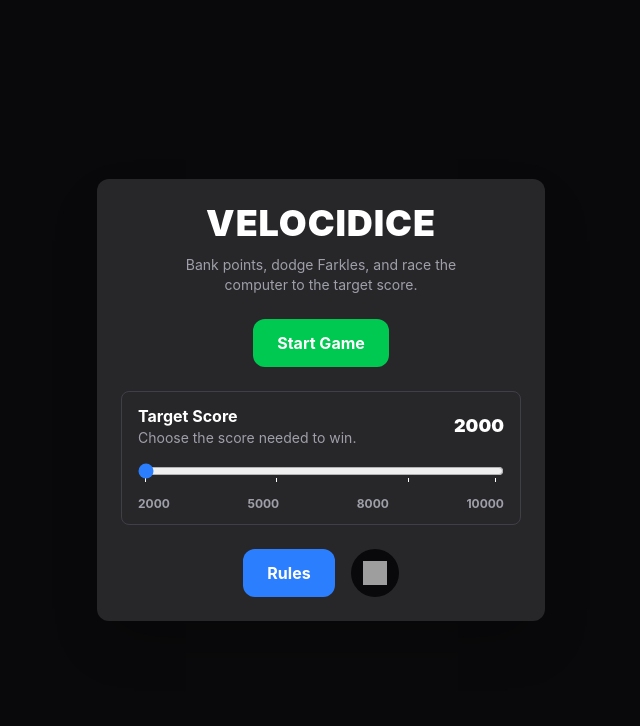
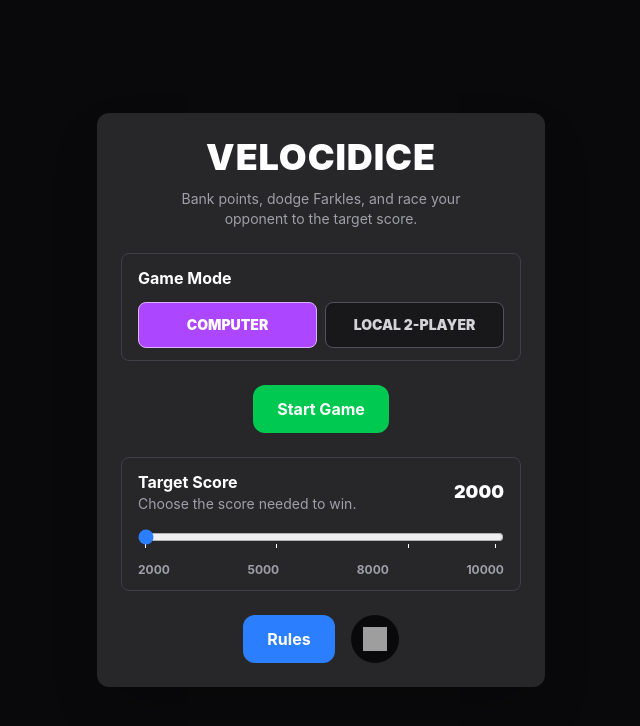
Before and after one commit to maddisanotoole/Velocidice, a React (Vite) app: page / in a window 1280 px wide. Shown: the top 726 px of the page, without its empty margins (319-959 px from the left). Built offline with nearby package versions, Linux system fonts and the light colour scheme; grey boxes are pictures that could not be loaded.

Commit message:
add local multiplayer mode

```diff
--- a/src/App.tsx
+++ b/src/App.tsx
@@ -1,6 +1,6 @@
 import { useEffect, useRef, useState } from "react";
 import Button from "./components/GameButton";
-import { type PlayerId, type PlayerScores } from "./types";
+import { type GameMode, type PlayerId, type PlayerScores } from "./types";
 import { ScoreBoard } from "./components/ScoreBoard";
 import { scoreDice } from "./game/scoring";
 import { PlayerBoard } from "./components/PlayerBoard";
@@ -46,10 +46,11 @@ function App() {
   const [targetScore, setTargetScore] = useState(DEFAULT_TARGET_SCORE);
   const [isMuted, setIsMuted] = useState(isSoundMuted);
   const [hasStartedGame, setHasStartedGame] = useState(false);
+  const [gameMode, setGameMode] = useState<GameMode>("computer");
 
   const [playerScore, setPlayerScore] = useState<PlayerScores>({
     player: 0,
-    computer: 0,
+    player2: 0,
   });
 
   const [roundScore, setRoundScore] = useState(0);
@@ -67,26 +68,34 @@ function App() {
   const selectedScore = selectedScoreResult.score;
   const selectedDiceAreValid = selectedScoreResult.allDiceScore;
   const hasFarkled = turn.status === "farkled";
-  const isComputerTurn = currentPlayer === "computer";
-  const turnLabel = currentPlayer === "player" ? "Your Turn" : "Computer Turn";
+  const isComputerControlledTurn =
+    gameMode === "computer" && currentPlayer === "player2";
+  const playerLabels: Record<PlayerId, string> =
+    gameMode === "local"
+      ? { player: "Player 1", player2: "Player 2" }
+      : { player: "You", player2: "Computer" };
+  const turnLabel =
+    gameMode === "computer" && currentPlayer === "player"
+      ? "Your Turn"
+      : `${playerLabels[currentPlayer]} Turn`;
   const turnBannerClasses =
     currentPlayer === "player"
       ? "border-blue-300 bg-blue-500 text-white"
       : "border-purple-300 bg-purple-500 text-white";
   const feedbackMessage = winner
-    ? `${winner} wins!`
+    ? `${playerLabels[winner]} wins!`
     : hasFarkled
       ? "Farkle!"
       : actionMessage;
   const feedbackMessageVariant = winner
-    ? winner === "computer"
+    ? winner === "player2" && gameMode === "computer"
       ? "danger"
       : "success"
     : hasFarkled
       ? "danger"
       : "default";
   const actionDisabledReason = winner
-    ? `${winner} won the game. Reset to play again.`
+    ? `${playerLabels[winner]} won the game. Reset to play again.`
     : hasFarkled
       ? "You farkled. End your turn."
       : selectedDice.length === 0
@@ -96,7 +105,7 @@ function App() {
           : undefined;
 
   function switchTurn() {
-    setCurrentPlayer((prev) => (prev === "player" ? "computer" : "player"));
+    setCurrentPlayer((prev) => (prev === "player" ? "player2" : "player"));
     setRoundScore(0);
     setRerollCount(0);
     playSound("roll");
@@ -115,7 +124,7 @@ function App() {
     if (nextActiveDice.length === 0) {
       const nextRoll = rollNewDice();
 
-      if (isComputerTurn) {
+      if (isComputerControlledTurn) {
         console.info("[Computer] Held dice and rolled hot dice", {
           heldScore: selectedScore,
           nextRoll: diceValuesText(nextRoll.dice),
@@ -134,7 +143,7 @@ function App() {
 
     const nextStatus = didFarkle(nextDice) ? "farkled" : "rolling";
 
-    if (isComputerTurn) {
+    if (isComputerControlledTurn) {
       console.info("[Computer] Held dice and rerolled", {
         heldScore: selectedScore,
         nextActiveDice: diceValuesText(getActiveDice(nextDice)),
@@ -159,7 +168,7 @@ function App() {
     );
   }
   function selectDie(id: number) {
-    if (winner || isTurnChanging || hasFarkled || isComputerTurn) {
+    if (winner || isTurnChanging || hasFarkled || isComputerControlledTurn) {
       return;
     }
 
@@ -180,15 +189,15 @@ function App() {
 
     if (!hasFarkled) {
       playSound(
-        willWin ? (currentPlayer === "computer" ? "lose" : "win") : "bank",
+        willWin && isComputerControlledTurn ? "lose" : willWin ? "win" : "bank",
       );
 
-      if (isComputerTurn) {
+      if (isComputerControlledTurn) {
         console.info("[Computer] Banked turn", {
           roundScore,
           selectedScore,
           bankedScore,
-          newTotal: playerScore.computer + bankedScore,
+          newTotal: playerScore.player2 + bankedScore,
         });
       }
 
@@ -217,7 +226,7 @@ function App() {
   function resetGame(message = winner ? "New Game" : "Game Reset") {
     setPlayerScore({
       player: 0,
-      computer: 0,
+      player2: 0,
     });
     setCurrentPlayer("player");
     setWinner(null);
@@ -256,15 +265,28 @@ function App() {
     const previousPlayer = previousPlayerRef.current;
     previousPlayerRef.current = currentPlayer;
 
-    if (!isComputerTurn || previousPlayer === "computer" || winner) return;
+    if (
+      !isComputerControlledTurn ||
+      previousPlayer === "player2" ||
+      winner
+    ) {
+      return;
+    }
 
     console.info("[Computer] Turn started", {
-      computerScore: playerScore.computer,
+      computerScore: playerScore.player2,
       playerScore: playerScore.player,
       targetScore,
       roll: diceValuesText(dice),
     });
-  }, [currentPlayer, dice, isComputerTurn, playerScore, targetScore, winner]);
+  }, [
+    currentPlayer,
+    dice,
+    isComputerControlledTurn,
+    playerScore,
+    targetScore,
+    winner,
+  ]);
 
   useComputerTurn({
     currentPlayer,
@@ -272,6 +294,7 @@ function App() {
     endTurn,
     hasFarkled,
     holdDice,
+    isEnabled: gameMode === "computer",
     isTurnChanging,
     playerScore,
     rerollCount,
@@ -334,7 +357,9 @@ function App() {
     <div className="flex min-h-dvh flex-col items-center justify-start gap-4 bg-zinc-900 px-3 py-16 text-white sm:justify-center sm:gap-8 sm:px-4 sm:py-8">
       {!hasStartedGame && (
         <StartMenu
+          gameMode={gameMode}
           isMuted={isMuted}
+          onGameModeChange={setGameMode}
           onMuteChange={handleMuteChange}
           onOpenRules={() => setIsRulesOpen(true)}
           onStart={startGame}
@@ -355,6 +380,7 @@ function App() {
         targetScore={targetScore}
         currentPlayer={currentPlayer}
         playerScores={playerScore}
+        playerLabels={playerLabels}
       />
       <ScoreBoard
         currentPlayer={currentPlayer}
@@ -388,7 +414,7 @@ function App() {
           disabled={
             Boolean(winner) ||
             isTurnChanging ||
-            isComputerTurn ||
+            isComputerControlledTurn ||
             hasFarkled ||
             !selectedDiceAreValid
           }
@@ -402,7 +428,7 @@ function App() {
           disabled={
             Boolean(winner) ||
             isTurnChanging ||
-            isComputerTurn ||
+            isComputerControlledTurn ||
             hasFarkled ||
             !selectedDiceAreValid
           }
--- a/src/components/DiceFace.tsx
+++ b/src/components/DiceFace.tsx
@@ -43,7 +43,7 @@ export const DieFace: React.FC<DieProps> = ({
   rollAnimationKey,
 }) => {
   const isHeld = die.status === DieStatus.HELD || isBanked;
-  const isComputerTurn = currentPlayer === "computer";
+  const isPlayer2Turn = currentPlayer === "player2";
   const shouldAnimateRoll = die.status === DieStatus.ACTIVE && !isBanked;
 
   return (
@@ -86,7 +86,7 @@ export const DieFace: React.FC<DieProps> = ({
       ? "bg-green-500"
       : die.status === DieStatus.SELECTED
         ? "bg-yellow-400"
-        : isComputerTurn
+        : isPlayer2Turn
           ? "bg-purple-400"
           : "bg-white"
   }
--- a/src/components/PlayerBoard.tsx
+++ b/src/components/PlayerBoard.tsx
@@ -12,11 +12,13 @@ type PlayerBoardProps = {
   targetScore: number;
   currentPlayer: PlayerId;
   playerScores: PlayerScores;
+  playerLabels: Record<PlayerId, string>;
 };
 export function PlayerBoard({
   targetScore,
   currentPlayer,
   playerScores,
+  playerLabels,
 }: PlayerBoardProps) {
   return (
     <Board size={BoardSize.SMALL}>
@@ -27,16 +29,16 @@ export function PlayerBoard({
           textSize={TextSize.SMALL}
         />
         <ScoreItem
-          label="Player"
+          label={playerLabels.player}
           value={playerScores.player}
           textSize={TextSize.SMALL}
           active={currentPlayer === "player"}
         />
         <ScoreItem
-          label="Computer"
-          value={playerScores.computer}
+          label={playerLabels.player2}
+          value={playerScores.player2}
           textSize={TextSize.SMALL}
-          active={currentPlayer === "computer"}
+          active={currentPlayer === "player2"}
         />
       </Row>
     </Board>
--- a/src/components/RulesModal.tsx
+++ b/src/components/RulesModal.tsx
@@ -28,9 +28,9 @@ const turnSteps = [
 const validSelectionExamples = [
   ["1", "Valid: scores 100"],
   ["5", "Valid: scores 50"],
-  ["1-5", "Valid: both dice score"],
-  ["1-2", "Invalid: the 2 does not score"],
-  ["2-2-2", "Valid: three 2s score 200"],
+  ["1, 5", "Valid: both dice score"],
+  ["1, 2", "Invalid: the 2 does not score"],
+  ["2, 2, 2", "Valid: three 2s score 200"],
 ];
 
 export function RulesModal({ onClose }: RulesModalProps) {
--- a/src/components/StartMenu.tsx
+++ b/src/components/StartMenu.tsx
@@ -2,9 +2,12 @@ import Button from "./GameButton";
 import { MuteButton } from "./MuteButton";
 import { RulesButton } from "./RulesButton";
 import { TargetScoreSlider } from "./TargetScoreSlider";
+import type { GameMode } from "../types";
 
 type StartMenuProps = {
+  gameMode: GameMode;
   isMuted: boolean;
+  onGameModeChange: (gameMode: GameMode) => void;
   onMuteChange: (isMuted: boolean) => void;
   onOpenRules: () => void;
   onStart: () => void;
@@ -13,7 +16,9 @@ type StartMenuProps = {
 };
 
 export function StartMenu({
+  gameMode,
   isMuted,
+  onGameModeChange,
   onMuteChange,
   onOpenRules,
   onStart,
@@ -28,10 +33,37 @@ export function StartMenu({
             VelociDice
           </h1>
           <p className="mx-auto mt-3 max-w-xs text-sm text-zinc-400">
-            Bank points, dodge Farkles, and race the computer to the target
+            Bank points, dodge Farkles, and race your opponent to the target
             score.
           </p>
         </div>
+        <section className="mt-5 rounded-lg border border-zinc-700 px-3 py-3 sm:mt-6 sm:px-4">
+          <h2 className="font-bold">Game Mode</h2>
+          <div className="mt-3 grid grid-cols-2 gap-2">
+            <button
+              type="button"
+              onClick={() => onGameModeChange("computer")}
+              className={`rounded-lg border px-3 py-3 text-sm font-black uppercase transition-colors ${
+                gameMode === "computer"
+                  ? "border-purple-300 bg-purple-500 text-white"
+                  : "border-zinc-600 bg-zinc-900 text-zinc-300 hover:bg-zinc-700"
+              }`}
+            >
+              Computer
+            </button>
+            <button
+              type="button"
+              onClick={() => onGameModeChange("local")}
+              className={`rounded-lg border px-3 py-3 text-sm font-black uppercase transition-colors ${
+                gameMode === "local"
+                  ? "border-purple-300 bg-purple-500 text-white"
+                  : "border-zinc-600 bg-zinc-900 text-zinc-300 hover:bg-zinc-700"
+              }`}
+            >
+              Local 2-Player
+            </button>
+          </div>
+        </section>
         <div className="mt-5 flex justify-center sm:mt-6">
           <Button onClick={onStart} color="green">
             Start Game
--- a/src/types.ts
+++ b/src/types.ts
@@ -12,11 +12,13 @@ export type Die = {
   group?: number;
 };
 
-export type PlayerId = "player" | "computer";
+export type PlayerId = "player" | "player2";
+
+export type GameMode = "computer" | "local";
 
 export type PlayerScores = {
   player: number;
-  computer: number;
+  player2: number;
 };
 
 export type ScoreBoardProps = {
```
Also changed, not shown: src/docs/RULES.md (+21 -21 lines), src/hooks/useComputerTurn.ts (+5 -2 lines), 1 other file (tests, documents, lock files or other folders).
